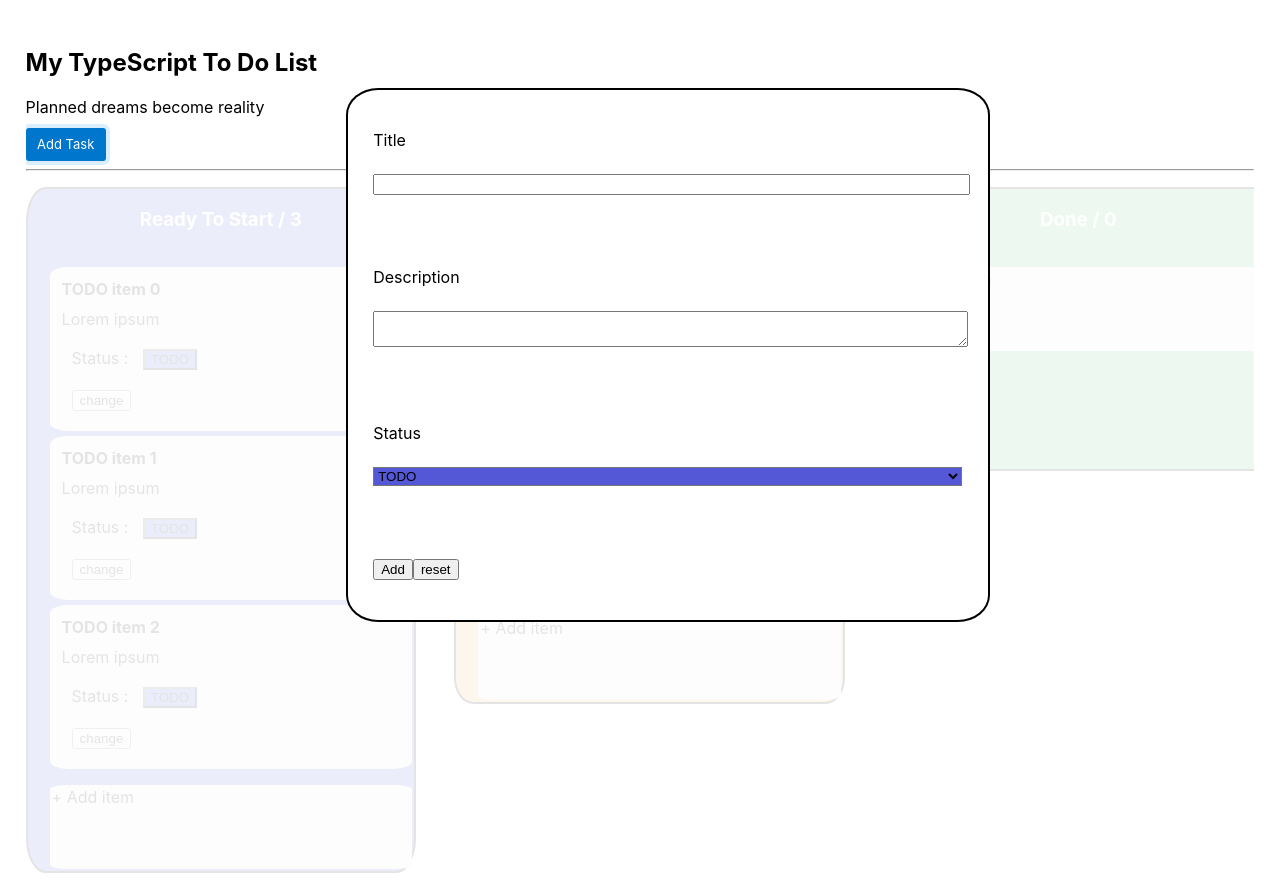
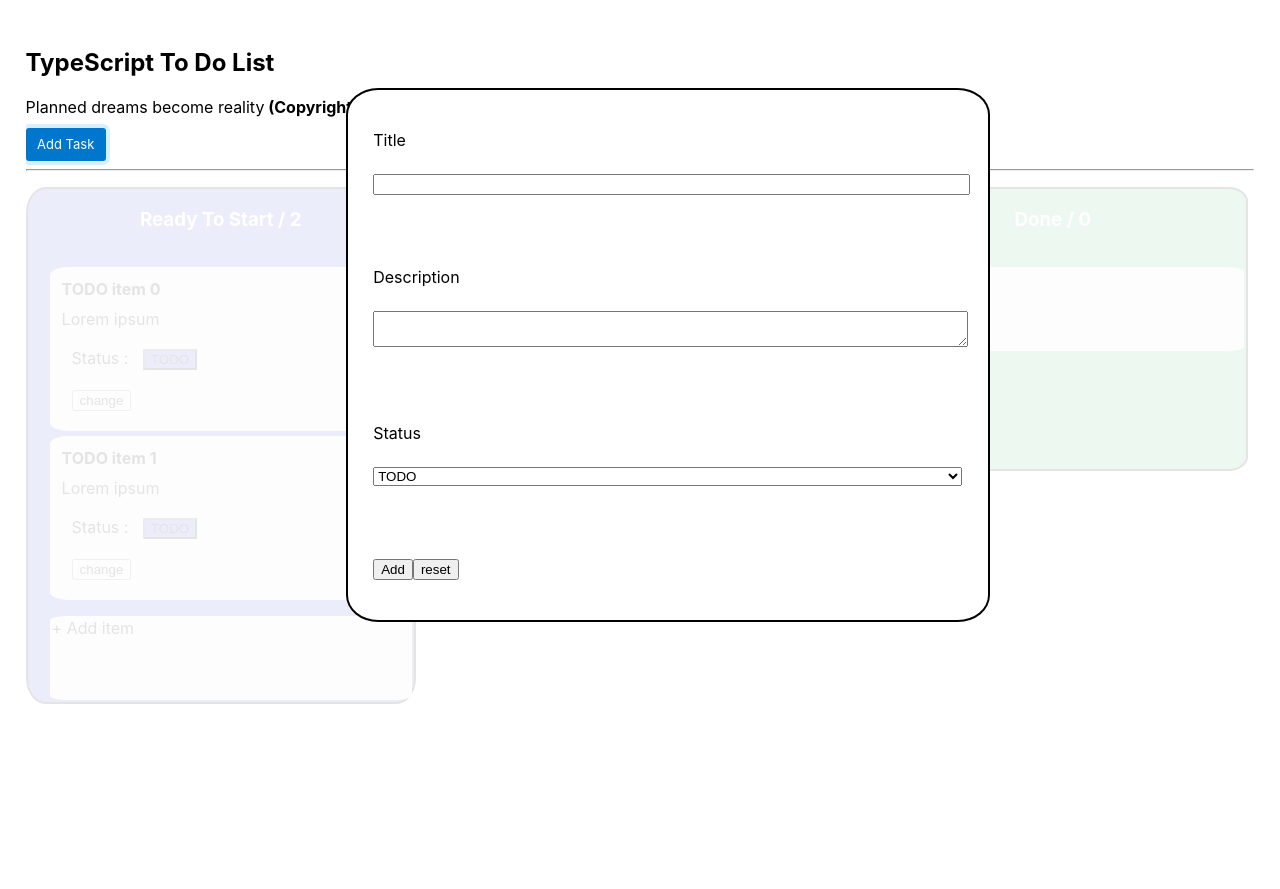
Before and after one commit to Mahefaa/kanban-typescript, a React (Create React App) app: page / in a window 1280 px wide. Both pictures are taken after a click on the button "Add Task". After the commit the page ends 800 px from the top, so only its background shows below. Built offline with nearby package versions, Linux system fonts and the light colour scheme.

Commit message:
feat : better card

```diff
--- a/src/App.css
+++ b/src/App.css
@@ -1,5 +1,9 @@
 *{
   --nav_height:10vh;
+}
+textarea{
+    resize: vertical;
+    max-height:15vh;
 }
 .App{
     position:relative;
@@ -9,7 +13,7 @@
 .body{
   display: flex;
   flex-direction: row;
-  gap:3vw;
+  gap:2vw;
 }
 header .header{
   margin-top: 5vh;
--- a/src/App.tsx
+++ b/src/App.tsx
@@ -4,17 +4,18 @@ import './Card/Card';
 import Card from "./Card/Card";
 import {cardItemItf, cardItemStatusEnm} from "./interface/template";
 import Form from "./Form/form";
+import Header from "./header/header";
 
 function App() {
 
-    const [todo,setTodo] = useState<cardItemItf[]>(new Array(3).fill(null)
+    const [todo,setTodo] = useState<cardItemItf[]>(new Array(2).fill(null)
         .map((item,index)=>(item)={
             title:`TODO item ${index}`,
             description:"Lorem ipsum",
             status:cardItemStatusEnm.TODO}
         ));
 
-    const [doing,setDoing] = useState<cardItemItf[]>(new Array(2).fill(null)
+    const [doing,setDoing] = useState<cardItemItf[]>(new Array(1).fill(null)
         .map((item,index)=>(item)={
             title:`DOING item ${index}`,
             description:"Lorem ipsum",
@@ -24,27 +25,13 @@ function App() {
 
     const [newItem,setNewItem]=useState<cardItemItf>({} as cardItemItf);
     const [showForm,setShowForm]=useState<boolean>(false);
-    const [background,setBackground]=useState<string>("todo");
+    const [background,setBackground]=useState<string>("");
     const [origin,setOrigin]=useState<cardItemStatusEnm>("" as cardItemStatusEnm);
     let mod=showForm?"blurred":"";
 
   return (
       <div className={"App"}>
-          <header>
-              <div className={"header"}>
-                  <h2>My TypeScript To Do List</h2>
-                  <p>Planned dreams become reality</p>
-              </div>
-
-              <div>
-                      <button onClick={()=> {
-                          setShowForm(true);
-                          setNewItem({} as cardItemItf);
-                      }} id={"top__btn"}>Add Task</button>
-              </div>
-              <hr/>
-          </header>
-
+          <Header setShowForm={setShowForm} setNewItem={setNewItem}/>
           <div className={"body "+mod}>
             <Card
                 title={`Ready To Start`}
@@ -75,11 +62,13 @@ function App() {
             />
           </div>
           {showForm&&
-              <Form classPlus={background} setBackground={setBackground}
-                            setShowForm={setShowForm} newItem={newItem}
-                           arraySetter={[setTodo,setDoing,setDone]}
-                           origin={origin}
-                           setOrigin={setOrigin}
+              <Form
+                    background={background}
+                    setBackground={setBackground}
+                    setShowForm={setShowForm}
+                    newItem={newItem}
+                    arraySetter={[setTodo,setDoing,setDone]}
+                    origin={origin}
             />}
       </div>
   );
--- a/src/Card/Card.tsx
+++ b/src/Card/Card.tsx
@@ -22,7 +22,7 @@ const List : React.FC<{
             <div className={"card__body"}>
                 <ul>
                     {
-                        (cardItems||[{} as cardItemItf]).map((item)=>(
+                        (cardItems||[{} as cardItemItf]).map((item,index)=>(
                         <li key={`${item.title}-${item.description}`}>
                             <CardItem item={item} setNewItem={setNewItem} setShowForm={setShowForm}/>
                         </li>
--- a/src/Form/form.modules.css
+++ b/src/Form/form.modules.css
@@ -6,6 +6,5 @@
 .container form .form__item{
     margin: 3vh 0vw;
     min-width: 100%;
-    resize: vertical;
     max-height: 15vh;
 }
--- a/src/Form/form.tsx
+++ b/src/Form/form.tsx
@@ -3,16 +3,15 @@ import './form.modules.css';
 import {cardItemItf, cardItemStatusEnm} from "../interface/template";
 
 const Form : React.FC<{
-    classPlus:string,
     setBackground:Dispatch<SetStateAction<string>>,
+    background:string,
     setShowForm:Dispatch<SetStateAction<boolean>>,
     newItem:cardItemItf,
     arraySetter:Dispatch<SetStateAction<cardItemItf[]>>[],
     origin:cardItemStatusEnm,
-    setOrigin:Dispatch<SetStateAction<cardItemStatusEnm>>
 }> = (props) =>{
 
-    const {arraySetter, classPlus,origin,setOrigin,setBackground, newItem, setShowForm} = props;
+    const {arraySetter,origin,setBackground,background, newItem, setShowForm} = props;
     const [setTodo,setDoing,setDone]=arraySetter;
     let click=()=>{
         window.removeEventListener("click",click);
@@ -52,21 +51,26 @@ const Form : React.FC<{
                     <label htmlFor={"form__select"}>Status</label>
                     <select
                         id={"form__select"}
-                        className={classPlus+" form__item"}
+                        className={background+" form__item"}
                         onChange={(event)=> {
                         window.removeEventListener("click",click);
                         setBackground(event.target.value.toLowerCase());
                         setStatus(event.target.value as cardItemStatusEnm);
-                    }}>
-                        <option>{cardItemStatusEnm.TODO}</option>
-                        <option>{cardItemStatusEnm.DOING}</option>
-                        <option>{cardItemStatusEnm.DONE}</option>
+                    }}>{
+                        ["TODO","DOING","DONE"].map((item)=>(
+                            <option selected={item===background}>{item}</option>
+                        ))
+                    }
                     </select>
                 </span>
 
                 <span className={"form__item"}>
                     <button onClick={(event)=>{
                         event.preventDefault();
+                        if(title.trim()===""||desc.trim()===""){
+                            alert("do not leave input empty");
+                        }
+                        else{
                             setShowForm(false);
                             const item:cardItemItf={
                                 title:title,
@@ -106,6 +110,7 @@ const Form : React.FC<{
                                 default:
                                     break;
                             }
+                        }
                     }}>Add</button>
                     <button type={"reset"}>reset</button>
                 </span>
--- a/src/cardItem/cardItem.tsx
+++ b/src/cardItem/cardItem.tsx
@@ -17,8 +17,10 @@ export const CardItem : React.FC<{
             {
                 inputMode ?
                     <>
-                        <input type={"text"} value={title} onChange={(event)=>setTitle(event.target.value)}/>
-                        <textarea value={description} onChange={(event)=>setDesc(event.target.value)}/>
+                        <label htmlFor={"title"}><h4>Title</h4></label>
+                        <input type={"text"} id={"title"} value={title} onChange={(event)=>setTitle(event.target.value)}/>
+                        <label htmlFor={"description"}>Description</label>
+                        <textarea value={description} onChange={(event)=>setDesc(event.target.value)} id={"description"}/>
                     </>
                     :
                     <>
--- /dev/null
+++ b/src/header/header.tsx
@@ -0,0 +1,26 @@
+import {cardItemItf} from "../interface/template";
+import React, {Dispatch, SetStateAction} from "react";
+
+const Header : React.FC<{
+    setShowForm: Dispatch<SetStateAction<boolean>>,
+    setNewItem:Dispatch<SetStateAction<cardItemItf>>
+}> =(props)=>{
+    const {setNewItem, setShowForm} = props;
+    return(
+        <header>
+            <div className={"header"}>
+                <h2>TypeScript To Do List</h2>
+                <p>Planned dreams become reality<strong> (Copyright Mahefa Ny Anjara)</strong></p>
+            </div>
+
+            <div>
+                <button onClick={()=> {
+                    setShowForm(true);
+                    setNewItem({} as cardItemItf);
+                }} id={"top__btn"}>Add Task</button>
+            </div>
+            <hr/>
+        </header>
+    )
+}
+export default Header;
--- a/src/interface/template.tsx
+++ b/src/interface/template.tsx
@@ -7,5 +7,5 @@ export enum cardItemStatusEnm{
 export interface cardItemItf{
     title : string ;
     description : string;
-    status? : cardItemStatusEnm;
+    status: cardItemStatusEnm;
 };
```
Lines whose indentation alone changed are shown as unchanged.
